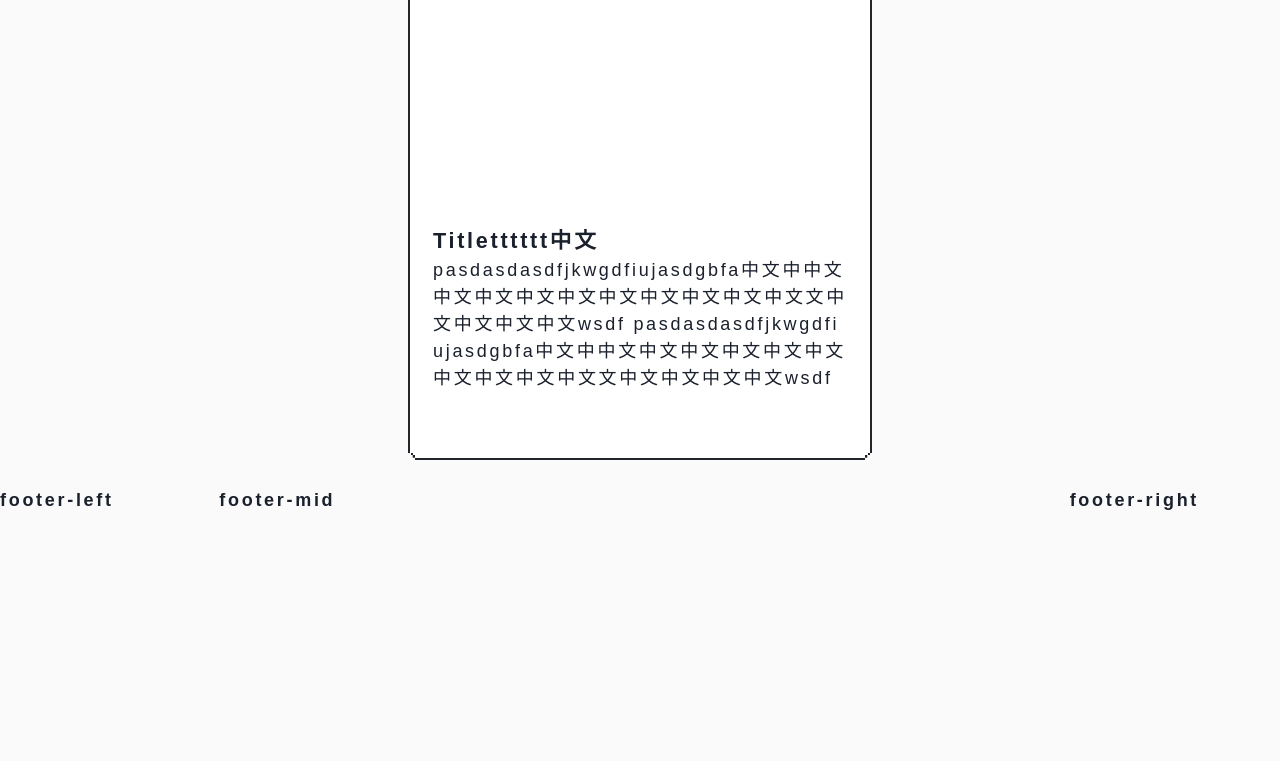
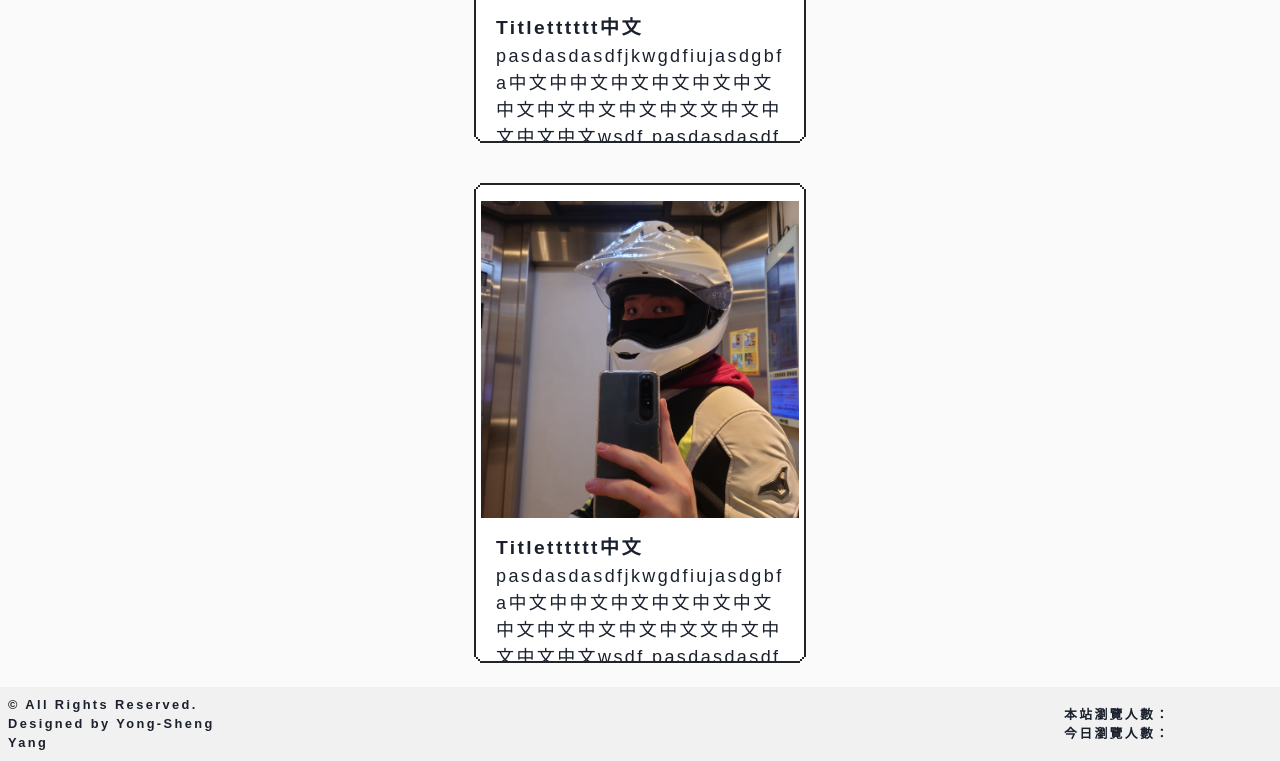
Before and after one commit to sam30606/SelfIntroSite, a React (Create React App) app in the folder app/: page /sideproject in a window 1280 px wide. Shown: the part 949-1710 px from the top of the page. Before the commit the page ends 1463 px from the top, so only its background shows below. Built offline with nearby package versions, Linux system fonts and the light colour scheme; a web font is replaced by a local one.

Commit message:
[Feture] Footer

```diff
--- a/app/src/assets/wrapper/CardCenterSytle.js
+++ b/app/src/assets/wrapper/CardCenterSytle.js
@@ -3,7 +3,7 @@ import styled from "styled-components";
 const CardCenterSytle = styled.div`
   .card-center {
     display: grid;
-    grid-template-columns: repeat(auto-fit, minmax(15rem, 25rem));
+    grid-template-columns: repeat(auto-fit, minmax(15rem, 20rem));
     gap: 2.5rem;
     margin: 0 auto;
     align-items: center;
--- a/app/src/assets/wrapper/CardStyle.js
+++ b/app/src/assets/wrapper/CardStyle.js
@@ -5,14 +5,13 @@ const CardStyle = styled.div`
     position: relative;
     background-color: #ffffff;
     display: grid;
-    grid-template-rows: 60% 40%;
+    grid-template-rows: 70% 30%;
     grid-template-areas:
       "card1"
       "card2";
     align-items: top;
-    min-height: 35rem;
-    max-height: 45rem;
-
+    min-height: 25rem;
+    max-height: 30rem;
     border-color: #212529;
     border-style: solid;
     border-width: 0.125rem 0;
@@ -51,6 +50,18 @@ const CardStyle = styled.div`
       grid-area: card1;
       word-break: break-all;
       overflow: hidden;
+      padding-top: 1rem;
+      display: flex;
+      align-items: center;
+      justify-content: center;
+      img {
+        max-width: 100%;
+        max-height: 100%;
+        object-fit: cover;
+        object-position: center center;
+        aspect-ratio: 1/1;
+        height: auto/ 100%;
+      }
     }
     .card-down {
       padding: 1rem;
@@ -66,10 +77,18 @@ const CardStyle = styled.div`
       }
     }
   }
+  .nes-btn {
+    visibility: hidden;
+    top: -95%;
+    transform: scale(0.9, 0.9);
+    letter-spacing: 0.5rem;
+  }
   .card:hover {
-    /* transform: scale(1, 1); */
     transition: all 0.3s ease-out;
     transform: scale(1.1, 1.1);
+    .nes-btn {
+      visibility: visible;
+    }
   }
 `;
 
--- a/app/src/assets/wrapper/FooterStyle.js
+++ b/app/src/assets/wrapper/FooterStyle.js
@@ -2,11 +2,18 @@ import styled from "styled-components";
 
 const FooterStyle = styled.div`
   .footer {
+    /* position: fixed;
+    left: 0;
+    bottom: 0;
+    width: 100%; */
     display: grid;
     grid-template-columns: 1fr 4fr 1fr;
     grid-template-areas: "footer1 footer2 footer3";
     grid-gap: 0.5rem;
     align-items: center;
+    background: #f1f1f1;
+    padding: 0.5rem;
+    font-size: 0.8rem;
     .footer-left {
       grid-area: footer1;
     }
--- a/app/src/assets/wrapper/VerticalBoxStyle.js
+++ b/app/src/assets/wrapper/VerticalBoxStyle.js
@@ -19,7 +19,7 @@ const VerticalBoxStyle = styled.div`
       overflow: hidden;
       .title {
         text-transform: capitalize;
-        font-size: 1.5rem;
+        font-size: 2.5rem;
       }
       p {
         font-weight: normal;
--- a/app/src/components/Card.js
+++ b/app/src/components/Card.js
@@ -1,11 +1,15 @@
 import React from "react";
 import CardStyle from "../assets/wrapper/CardStyle";
+
+import { ShowDetail } from "./ShowDetail";
+import { useState } from "react";
 export const Card = () => {
+  const [ButtonPop, setButtonPop] = useState(false);
   return (
     <CardStyle>
       <article className="card">
         <div className="card-up">
-          <img src="" alt=""></img>
+          <img src="/test.jpg" alt=""></img>
         </div>
         <div className="card-down">
           <div className="title">titletttttt中文</div>
@@ -14,7 +18,15 @@ export const Card = () => {
             pasdasdasdfjkwgdfiujasdgbfa中文中中文中文中文中文中文中文中文中文中文中文文中文中文中文中文wsdf
           </p>
         </div>
+        <button
+          type="button"
+          class="nes-btn"
+          onClick={() => setButtonPop(true)}
+        >
+          詳細介紹
+        </button>
       </article>
+      <ShowDetail trigger={ButtonPop} setButtonPop={setButtonPop} />
     </CardStyle>
   );
 };
--- a/app/src/components/CardCenter.js
+++ b/app/src/components/CardCenter.js
@@ -8,6 +8,7 @@ export const CardCenter = () => {
       <div className="card-center">
         <Card></Card>
         <Card></Card>
+        <Card></Card>
       </div>
     </CardCenterSytle>
   );
--- a/app/src/components/Footer.js
+++ b/app/src/components/Footer.js
@@ -3,9 +3,15 @@ const Footer = () => {
   return (
     <FooterStyle>
       <footer className="footer">
-        <div className="footer-left">footer-left</div>
-        <div className="footer-mid">footer-mid</div>
-        <div className="footer-right">footer-right</div>
+        <div className="footer-left">
+          © All Rights Reserved.
+          <br /> Designed by Yong-Sheng Yang
+        </div>
+        <div className="footer-mid"></div>
+        <div className="footer-right">
+          <div className="visit-total">本站瀏覽人數：</div>
+          <div className="visit-today">今日瀏覽人數：</div>
+        </div>
       </footer>
     </FooterStyle>
   );
--- /dev/null
+++ b/app/src/components/ShowDetail.js
@@ -0,0 +1,15 @@
+export const ShowDetail = (props) => {
+  return props.trigger ? (
+    <div className="popup">
+      <div className="popup-inner">
+        <button className="close-btn" onClick={() => props.setButtonPop(false)}>
+          close
+        </button>
+        <h3>My Popup</h3>
+        <p>This is my time triggered popup.</p>
+      </div>
+    </div>
+  ) : (
+    ""
+  );
+};
--- a/app/src/index.scss
+++ b/app/src/index.scss
@@ -4,13 +4,18 @@
   box-sizing: border-box;
   margin: 0;
   padding: 0;
-  font-size: 18px;
 }
 body {
+  font-size: 18px;
   color: #1a202c;
   background-color: #fafafa;
   font-family: "DotGothic16", sans-serif;
   font-weight: bold;
   letter-spacing: 0.15rem;
+}
 
+#root{
+  min-height: 100vh;
+  display: grid;
+  grid-template-rows: auto 1fr auto;
 }
--- a/app/src/pages/AboutPage.js
+++ b/app/src/pages/AboutPage.js
@@ -11,7 +11,9 @@ const AboutPage = () => {
           <VerticalBox></VerticalBox>
           <div className="hl"></div>
           <HorizontalBox></HorizontalBox>
+          <div className="hl"></div>
           <HorizontalBox></HorizontalBox>
+          <div className="hl"></div>
           <HorizontalBox></HorizontalBox>
         </div>
         <div className="main-right"></div>
```
